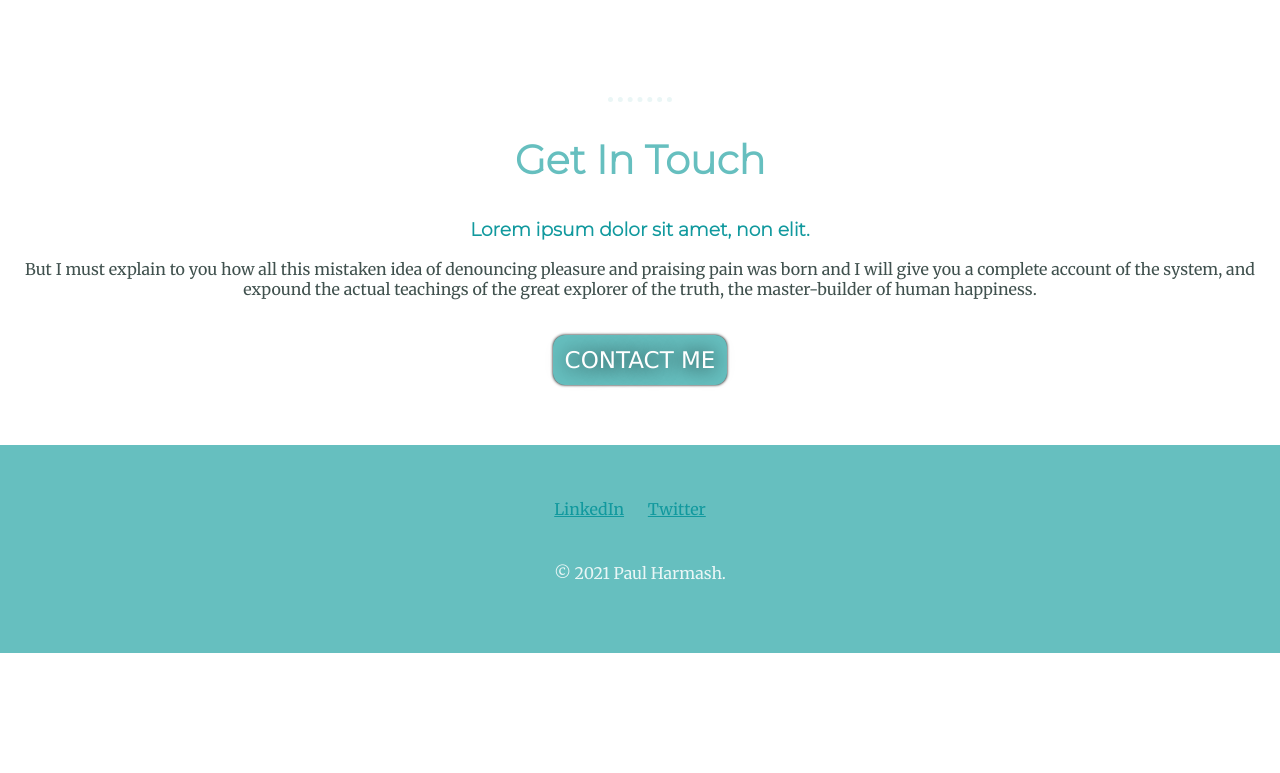
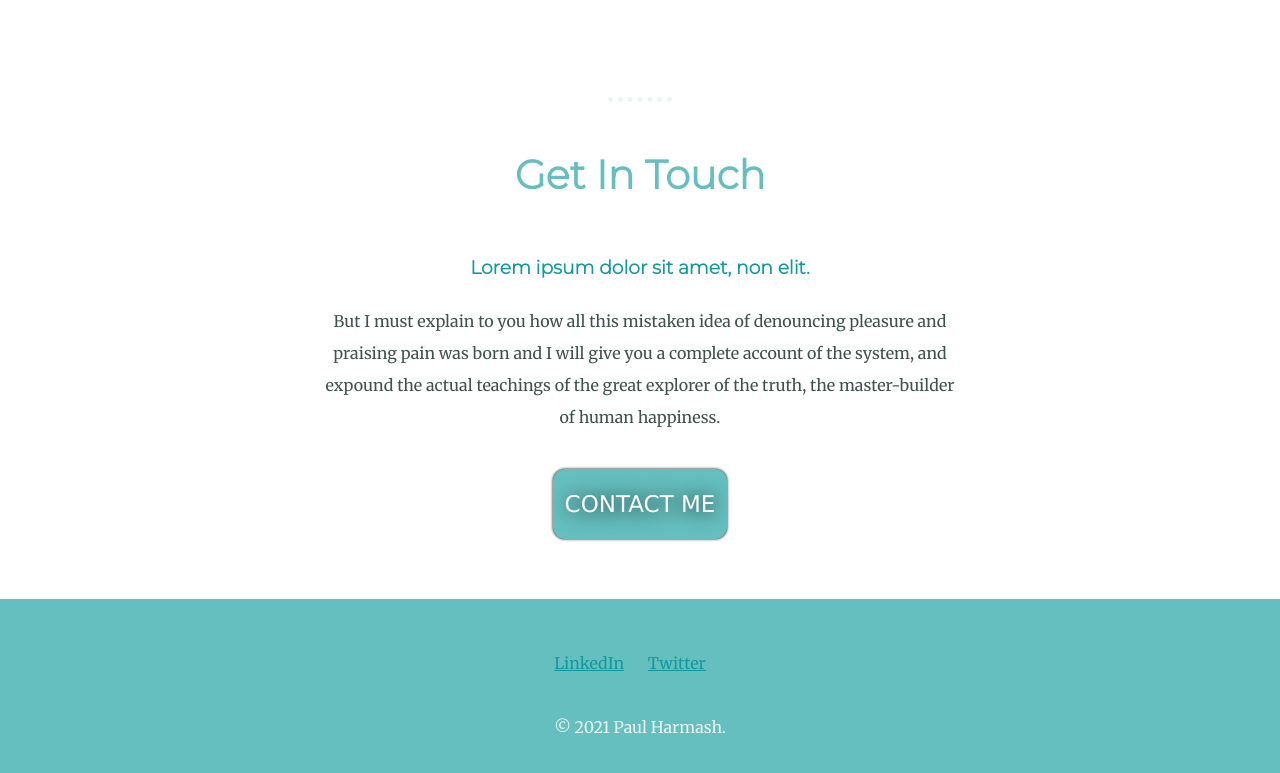
Before and after one commit to pavelgarmash/personal_website_css, a plain HTML site: page index.html in a window 1280 px wide. Shown: the part 2506-3279 px from the top of the page. Before the commit the page ends 3159 px from the top, so only its background shows below. Drawn offline with Linux system fonts and the light colour scheme.

Commit message:
Bottom container fixed

```diff
--- a/css/styles.css
+++ b/css/styles.css
@@ -68,6 +68,13 @@ h3 {
  padding-left: 30px;
 }
 
+.contact-me {
+  width: 50%;
+  margin: 10px auto 100px auto;
+  text-align: center;
+  line-height: 2;
+}
+
 .btn {
   margin-top: 20px;
    -webkit-border-radius: 12px;
```
